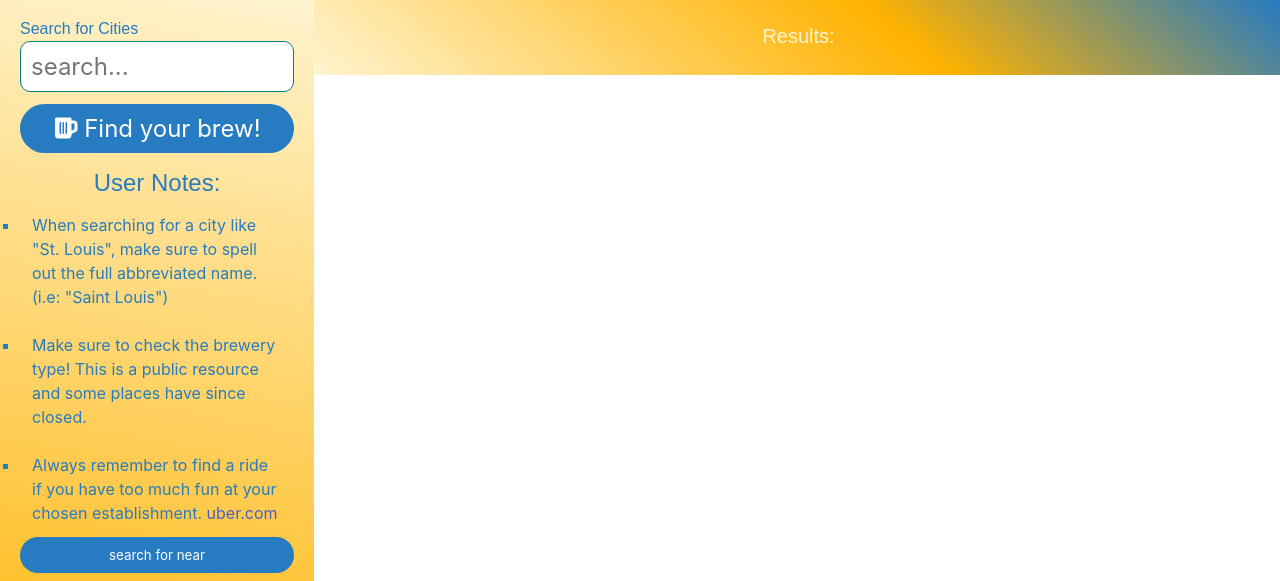
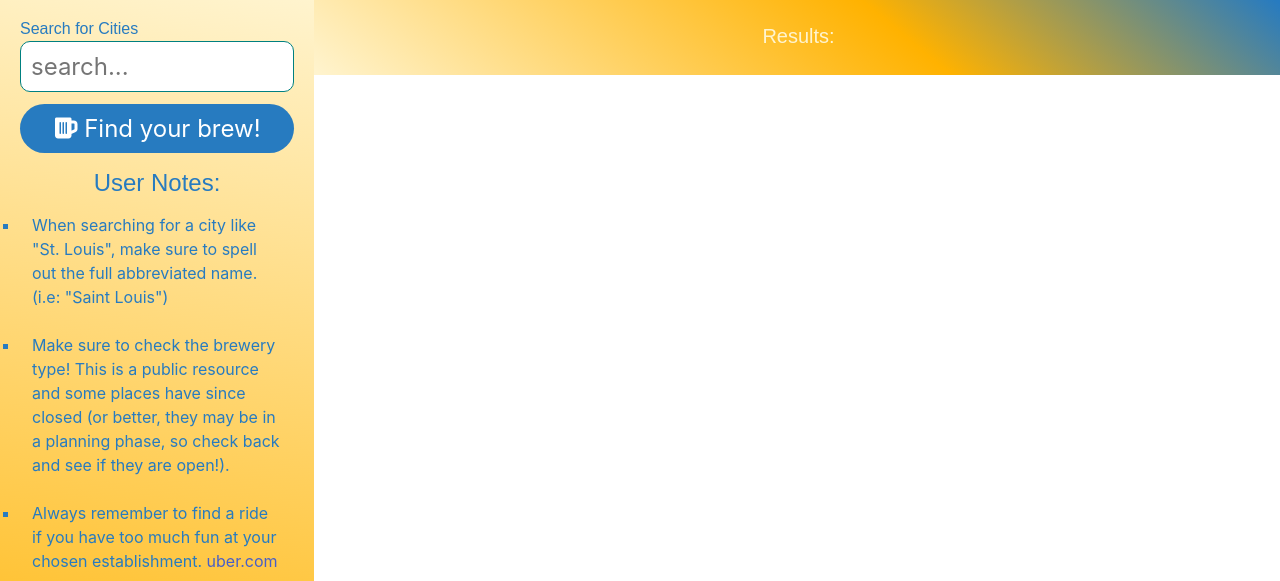
Before and after one commit to Vincenttoon/brewery-finder, a plain HTML site: page index.html in a window 1280 px wide. Shown: the part 219-800 px from the top of the page. Drawn offline with nearby package versions, Linux system fonts and the light colour scheme; some packages are replaced by stand-ins of ours.

Commit message:
time for bed enough style changes

```diff
--- a/index.html
+++ b/index.html
@@ -33,7 +33,7 @@
                     <ul style="list-style-type:square">
                         <h4 class="has-text-centered is-size-4 user-note-text">User Notes:</h4>
                         <li class="p-3">When searching for a city like "St. Louis", make sure to spell out the full abbreviated name. (i.e: "Saint Louis")</li>
-                        <li class="p-3">Make sure to check the brewery type! This is a public resource and some places have since closed.</li>
+                        <li class="p-3">Make sure to check the brewery type! This is a public resource and some places have since closed (or better, they may be in a planning phase, so check back and see if they are open!).</li>
                         <li class="p-3">Always remember to find a ride if you have too much fun at your chosen establishment.
                             <a href="https://uber.com">uber.com</a>
                         </li>
```
